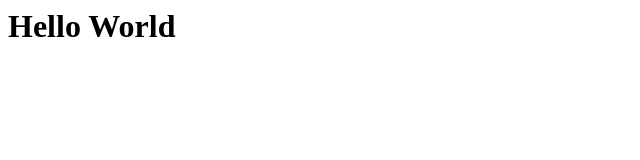
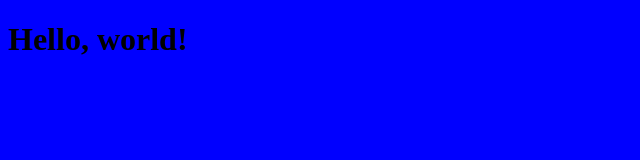
Before and after one commit to jrtodd89/website, a plain HTML site: page index.html in a window 1280 px wide. Shown: the whole page, without its empty margins (0-640 px from the left). Drawn offline with Linux system fonts and the light colour scheme.

Commit message:
re-learning

```diff
--- a/index.html
+++ b/index.html
@@ -1 +1,13 @@
-<h1>Hello World</h1>
+<!doctype html>
+<html lang="en">
+  <head>
+    <meta charset="utf-8">
+    <meta name="viewport" content="width=device-width, initial-scale=1">
+    <title>Welcome to my website!</title>
+
+	<link href="style/style.css" rel="stylesheet" />
+  </head>
+  <body>
+    <h1>Hello, world!</h1>
+  </body>
+</html>
--- /dev/null
+++ b/style/style.css
@@ -0,0 +1,3 @@
+body {
+	background-color: blue;
+}
```
